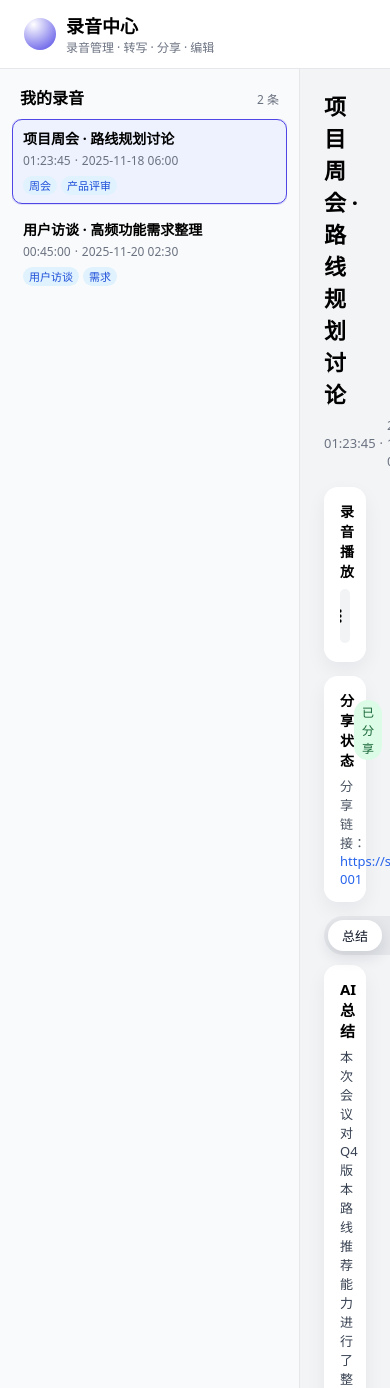
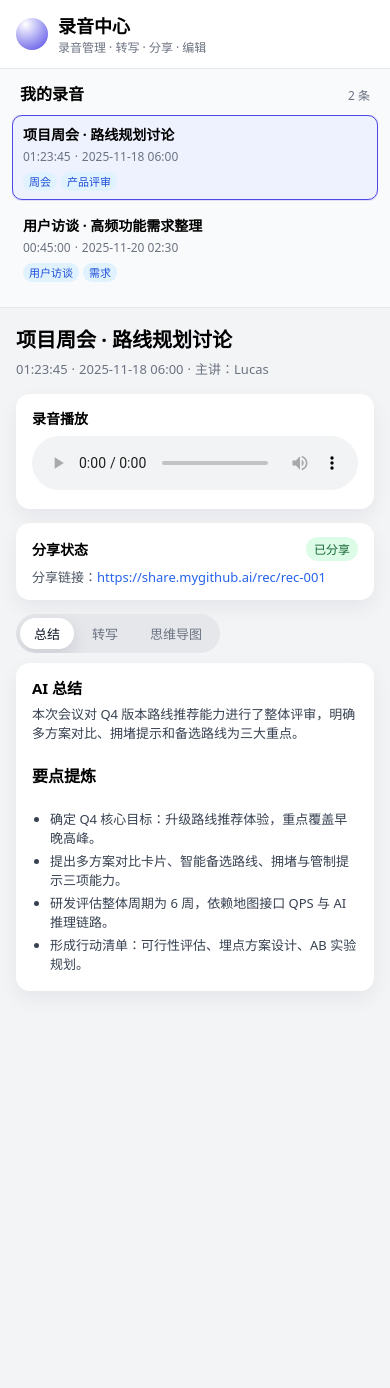
Before and after one commit to xielong/recorder, a React (Vite) app: page / in a window 390 px wide. Shown: the top 1388 px of the page. After the commit the page ends 1029 px from the top, so only its background shows below. Built offline with nearby package versions, Linux system fonts and the light colour scheme.

Commit message:
fix: improve mobile layout responsiveness

```diff
--- a/src/App.css
+++ b/src/App.css
@@ -1,3 +1,22 @@
+/* ===== 全局基础 ===== */
+*,
+*::before,
+*::after {
+  box-sizing: border-box;
+}
+
+html,
+body,
+#root {
+  margin: 0;
+  padding: 0;
+  height: 100%;
+}
+
+body {
+  overflow-x: hidden;
+}
+
 /* 页面整体布局 */
 .page {
   min-height: 100vh;
@@ -8,9 +27,9 @@
   sans-serif;
 }
 
-/* 顶部栏 */
+/* ===== 顶部栏 ===== */
 .page-header {
-  padding: 12px 24px;
+  padding: 12px 16px;
   border-bottom: 1px solid #e5e7eb;
   background: #ffffff;
 }
@@ -38,19 +57,21 @@
   color: #6b7280;
 }
 
-/* 主体：左侧列表 + 右侧内容 */
+/* ===== 主体：左列表 + 右内容 ===== */
+
+/* 默认：移动端一列上下排布 */
 .page-main {
   flex: 1;
-  display: grid;
-  grid-template-columns: 300px minmax(0, 1fr);
+  display: flex;
+  flex-direction: column;
   min-height: 0;
 }
 
 /* 左侧列表区域 */
 .sidebar {
-  border-right: 1px solid #e5e7eb;
+  border-bottom: 1px solid #e5e7eb;
   background: #f9fafb;
-  padding: 16px 12px;
+  padding: 12px 12px 16px;
   display: flex;
   flex-direction: column;
 }
@@ -82,6 +103,7 @@
   flex-direction: column;
 }
 
+/* 单条录音项 */
 .recording-item {
   padding: 8px 10px;
   border-radius: 10px;
@@ -126,7 +148,7 @@
 
 /* 右侧内容区域 */
 .content {
-  padding: 20px 24px 32px;
+  padding: 16px 16px 24px;
   overflow-y: auto;
 }
 
@@ -135,7 +157,7 @@
 }
 
 .content-title {
-  font-size: 22px;
+  font-size: 20px;
   margin: 0 0 6px;
 }
 
@@ -147,7 +169,7 @@
   align-items: center;
 }
 
-/* 卡片通用 */
+/* ===== 卡片通用 ===== */
 .player-card,
 .share-card,
 .summary-card {
@@ -196,6 +218,7 @@
 .share-url {
   font-size: 13px;
   color: #4b5563;
+  word-break: break-all;
 }
 
 .share-url a {
@@ -223,12 +246,11 @@
   color: #6b7280;
 }
 
-/* 详情区 Tabs 容器 */
+/* ===== Tabs 区域 ===== */
 .detail-tabs {
   margin-top: 12px;
 }
 
-/* Tab 行 */
 .tabs {
   display: inline-flex;
   padding: 4px;
@@ -236,6 +258,8 @@
   background-color: #e5e7eb;
   margin-bottom: 10px;
   gap: 4px;
+  max-width: 100%;
+  overflow-x: auto;
 }
 
 .tab-btn {
@@ -269,65 +293,7 @@
   margin-bottom: 4px;
 }
 
-/* 完整转写段落 */
-.transcript-full {
-  margin-top: 4px;
-}
-
-.transcript-line {
-  font-size: 13px;
-  color: #374151;
-  line-height: 1.6;
-  margin: 0 0 6px;
-}
-
-/* 详情区 Tabs 容器 */
-.detail-tabs {
-  margin-top: 12px;
-}
-
-/* Tab 行 */
-.tabs {
-  display: inline-flex;
-  padding: 4px;
-  border-radius: 999px;
-  background-color: #e5e7eb;
-  margin-bottom: 10px;
-  gap: 4px;
-}
-
-.tab-btn {
-  border: none;
-  padding: 6px 14px;
-  border-radius: 999px;
-  font-size: 13px;
-  font-weight: 500;
-  cursor: pointer;
-  background: transparent;
-  color: #6b7280;
-  transition: 0.16s all ease-out;
-  white-space: nowrap;
-}
-
-.tab-btn.active {
-  background-color: #ffffff;
-  color: #111827;
-  box-shadow: 0 6px 16px rgba(15, 23, 42, 0.12);
-}
-
-/* 总结要点列表 */
-.summary-list {
-  margin: 6px 0 0;
-  padding-left: 18px;
-}
-
-.summary-list li {
-  font-size: 13px;
-  color: #374151;
-  margin-bottom: 4px;
-}
-
-/* 完整转写样式 */
+/* ===== 完整转写样式 ===== */
 .transcript-full {
   margin-top: 6px;
   display: flex;
@@ -374,12 +340,13 @@
   flex: 1;
 }
 
+/* ===== 思维导图区域 ===== */
 .mindmap-wrapper {
   position: relative;
 }
 
 .mindmap-container {
-  /* 这里高度宽度你已经在 inline style 写了，也可以移到这边 */
+  /* 如有需要，可以把 inline style 的宽高挪过来 */
 }
 
 .mindmap-controls {
@@ -410,3 +377,36 @@
 .mindmap-btn:hover {
   background: rgba(255, 255, 255, 0.18);
 }
+
+/* ====== 响应式：平板及以上（>=768px） ====== */
+@media (min-width: 768px) {
+  .page-header {
+    padding: 12px 24px;
+  }
+
+  .page-main {
+    display: grid;
+    grid-template-columns: 300px minmax(0, 1fr);
+  }
+
+  .sidebar {
+    border-bottom: none;
+    border-right: 1px solid #e5e7eb;
+    max-height: none;
+  }
+
+  .content {
+    padding: 20px 24px 32px;
+  }
+
+  .content-title {
+    font-size: 22px;
+  }
+}
+
+/* ====== 更大屏幕（>=1200px）可按需再微调 ====== */
+@media (min-width: 1200px) {
+  .content {
+    padding: 24px 32px 40px;
+  }
+}
```
